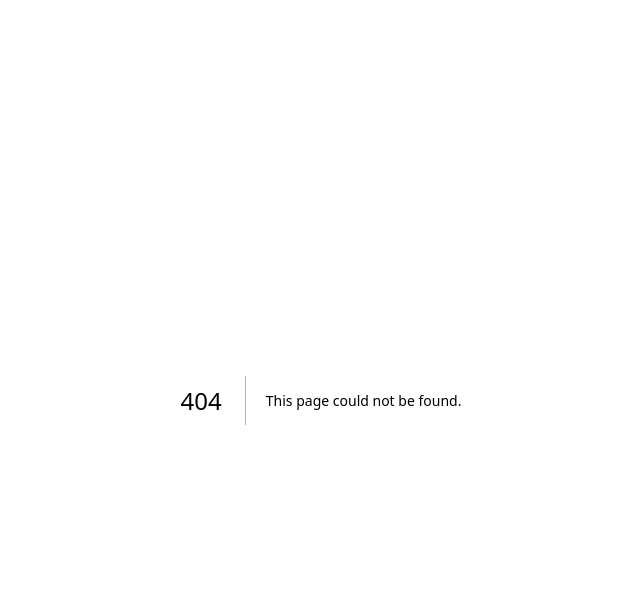
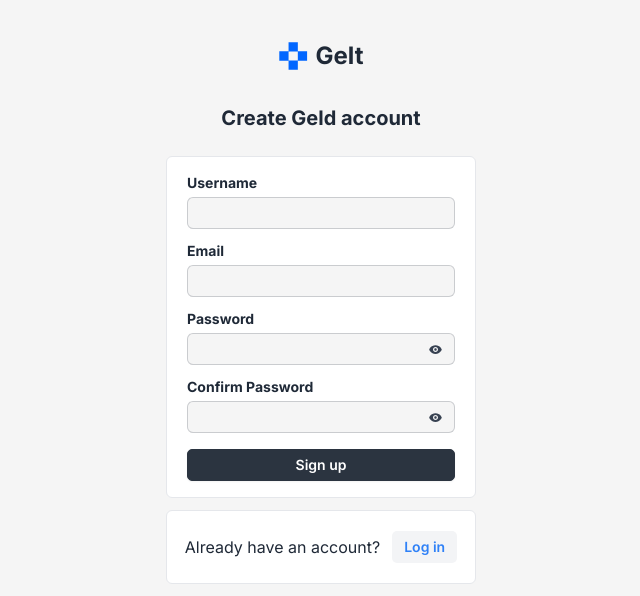
Before and after one commit to EnkhsaikhanCh/pinecone-fullstack-expense-tracker, a Next.js app in the folder frontend/: page /signUp in a window 1280 px wide. Before the commit this address had no page. Shown: the top 596 px of the page, without its empty margins (319-959 px from the left). Built offline with nearby package versions, Linux system fonts and the light colour scheme.

Commit message:
Create - Sign up

```diff
--- /dev/null
+++ b/frontend/src/app/signUp/components/SignUpForm.tsx
@@ -0,0 +1,126 @@
+"use client";
+
+import { Toaster, toast } from "sonner";
+import { Mutator } from "@/app/utils";
+import { useState } from "react";
+import { Field } from "@/components/Field";
+import { PasswordField } from "@/components/PasswordField";
+import { AuthBtnSmall } from "@/components/AuthBtnSmall";
+
+const emailRegex = /^[^\s@]+@[^\s@]+\.[^\s@]+$/;
+
+interface ApiResponseError {
+  response?: {
+    data?: {
+      message?: string;
+    };
+  };
+}
+
+export function SignUpForm() {
+  const [username, setUsername] = useState<string>("");
+  const [email, setEmail] = useState<string>("");
+  const [password, setPassword] = useState<string>("");
+  const [rePassword, setRePassword] = useState<string>("");
+  const [passwordVisible, setPasswordVisible] = useState<boolean>(false);
+
+  const validateForm = () => {
+    if (!username || !email || !password || !rePassword) {
+      toast.warning("All fields are required");
+      return false;
+    }
+
+    if (password !== rePassword) {
+      toast.warning("Passwords do not match!");
+      return false;
+    }
+
+    if (!email.match(emailRegex)) {
+      toast.warning("Invalid email format");
+      return false;
+    }
+
+    return true;
+  };
+
+  const SignUpSubmit = async () => {
+    if (!validateForm()) return;
+
+    try {
+      const promise = Mutator("users/signUp", {
+        username,
+        email,
+        password,
+      });
+      toast.promise(promise, {
+        loading: "Loading...",
+        success: () => {
+          window.location.href = "/login";
+          return "Success Sign Up. Now Login";
+        },
+        error: (error: ApiResponseError) => {
+          const message =
+            error.response?.data?.message || "Error during sign up.";
+          return message;
+        },
+      });
+    } catch (error) {
+      console.error("Error during sign up:", error);
+      toast.error("An unexpected error occurred while signing up.");
+    }
+  };
+
+  const togglePasswordVisibility = () => {
+    setPasswordVisible(!passwordVisible);
+  };
+
+  return (
+    <>
+      <div className="card w-full rounded-md border bg-white">
+        <Toaster position="top-center" richColors />
+        <div className="card-body px-[20px] py-4">
+          <div className="flex flex-col gap-3">
+            {/* Username */}
+            <Field
+              label="Username"
+              type="text"
+              value={username}
+              onChange={setUsername}
+            />
+
+            {/* Email */}
+            <Field
+              label="Email"
+              type="email"
+              value={email}
+              onChange={setEmail}
+            />
+
+            {/* Password */}
+            <PasswordField
+              label="Password"
+              visible={passwordVisible}
+              value={password}
+              onChange={setPassword}
+              toggleVisibility={togglePasswordVisibility}
+              showForgotPassword={false}
+            />
+
+            {/* Confirm Password */}
+            <PasswordField
+              label="Confirm Password"
+              visible={passwordVisible}
+              value={rePassword}
+              onChange={setRePassword}
+              toggleVisibility={togglePasswordVisibility}
+              showForgotPassword={false}
+            />
+          </div>
+
+          {/* Sign up button */}
+          <AuthBtnSmall label="Sign up" onClick={SignUpSubmit} />
+        </div>
+      </div>
+    </>
+  );
+}
--- /dev/null
+++ b/frontend/src/app/signUp/page.tsx
@@ -0,0 +1,17 @@
+import { AuthFooter } from "@/components/AuthFooter";
+import { SignUpForm } from "./components/SignUpForm";
+import { AuthHeader } from "@/components/AuthHeader";
+
+export default function Home() {
+  return (
+    <main className="container mx-auto mt-10 flex w-[342px] flex-col items-center gap-3 px-4">
+      <AuthHeader label="Create Geld account" />
+      <SignUpForm />
+      <AuthFooter
+        label="Log in"
+        href="/login"
+        text="Already have an account?"
+      />
+    </main>
+  );
+}
```
